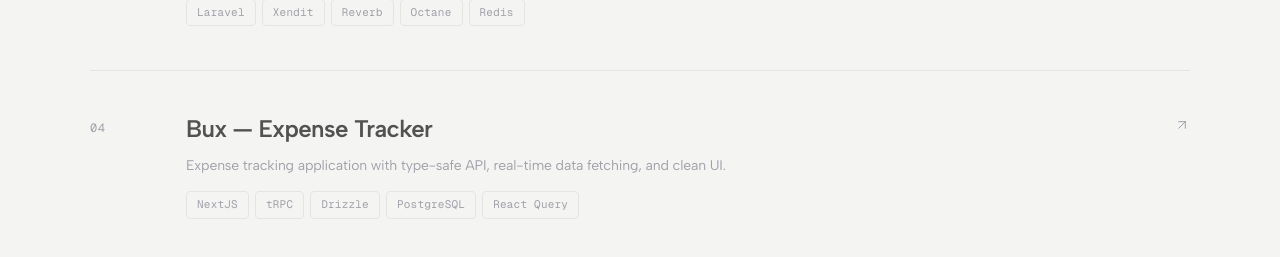
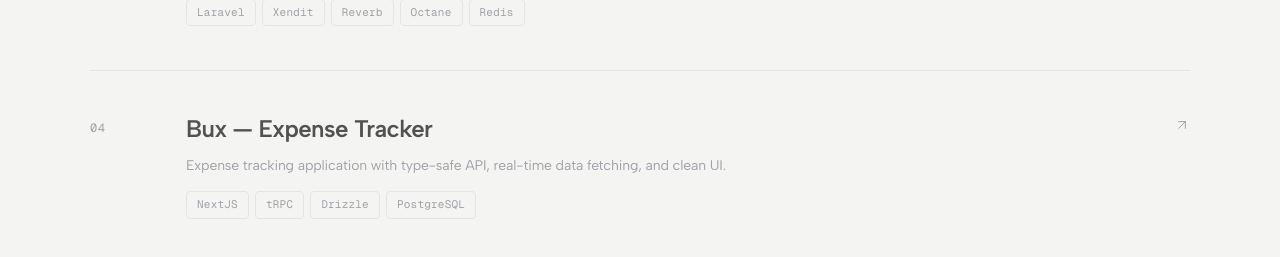
Before and after one commit to ardianilyas/portfolio, a Nuxt app: page / in a window 1280 px wide. Shown: the part 5606-5863 px from the top of the page. Built offline with nearby package versions, Linux system fonts and the light colour scheme.

Commit message:
refactor: extract project data and implement scroll-based intersection observer for reveals

```diff
--- a/app/components/Projects.vue
+++ b/app/components/Projects.vue
@@ -13,8 +13,8 @@
           v-for="(project, i) in projects"
           :key="project.name"
           :name="project.name"
-          :description="project.description"
-          :tags="project.tags"
+          :description="project.shortDescription"
+          :tags="project.tech"
           :github="project.github"
           :slug="project.slug"
           :index="String(i + 1).padStart(2, '0')"
@@ -42,44 +42,7 @@
   { threshold: 0.1 }
 )
 
-interface Project {
-  name: string
-  description: string
-  tags: string[]
-  github: string
-  slug: string
-}
-
-const projects: Project[] = [
-  {
-    name: 'Personal Portfolio',
-    description: 'Portfolio website built with modern web technologies to showcase skills and projects.',
-    tags: ['NuxtJS', 'Vue', 'TailwindCSS'],
-    github: 'https://github.com/ardianilyas/portfolio',
-    slug: 'portfolio',
-  },
-  {
-    name: 'Zavo — Donation Platform',
-    description: 'Full-stack donation platform with real-time updates, payment integration, and type-safe API layer.',
-    tags: ['NextJS', 'tRPC', 'Drizzle', 'PostgreSQL', 'Xendit'],
-    github: 'https://github.com/ardianilyas/zavo',
-    slug: 'zavo',
-  },
-  {
-    name: 'Patungan — Content Monetization',
-    description: 'Content monetization platform with real-time broadcasting, queue-based processing, and payment gateway.',
-    tags: ['Laravel', 'Xendit', 'Reverb', 'Octane', 'Redis'],
-    github: 'https://github.com/ardianilyas/patungan',
-    slug: 'patungan',
-  },
-  {
-    name: 'Bux — Expense Tracker',
-    description: 'Expense tracking application with type-safe API, real-time data fetching, and clean UI.',
-    tags: ['NextJS', 'tRPC', 'Drizzle', 'PostgreSQL', 'React Query'],
-    github: 'https://github.com/ardianilyas/bux',
-    slug: 'bux',
-  },
-]
+import { projects } from '~/data/projects'
 </script>
 
 <style scoped>
--- /dev/null
+++ b/app/data/projects.ts
@@ -0,0 +1,63 @@
+export interface Project {
+  slug: string;
+  name: string;
+  year: string;
+  tech: string[];
+  github: string;
+  live: string | null;
+  shortDescription: string;
+  description: string;
+  heroClass: string;
+  galleryClasses: string[];
+}
+
+export const projects: Project[] = [
+  {
+    slug: 'portfolio',
+    name: 'Personal Portfolio',
+    year: '2026',
+    tech: ['NuxtJS', 'Vue', 'TailwindCSS'],
+    github: 'https://github.com/ardianilyas/portfolio',
+    live: null,
+    shortDescription: 'Portfolio website built with modern web technologies to showcase skills and projects.',
+    description: 'A heavily interactive, motion-rich personal portfolio built to showcase engineering skill and design taste through micro-animations.',
+    heroClass: 'bg-gradient-to-br from-zinc-800 to-black',
+    galleryClasses: ['bg-gradient-to-tr from-zinc-100 to-zinc-300', 'bg-gradient-to-bl from-zinc-200 to-zinc-400', 'bg-gradient-to-br from-zinc-100 to-zinc-200']
+  },
+  {
+    slug: 'zavo',
+    name: 'Zavo — Donation Platform',
+    year: '2025',
+    tech: ['NextJS', 'tRPC', 'Drizzle', 'PostgreSQL', 'Xendit'],
+    github: 'https://github.com/ardianilyas/zavo',
+    live: null,
+    shortDescription: 'Full-stack donation platform with real-time updates, payment integration, and type-safe API layer.',
+    description: 'Full-stack donation platform tailored for creators, featuring real-time stream overlays, payment integration, and a type-safe API layer.',
+    heroClass: 'bg-gradient-to-br from-indigo-900 to-purple-900',
+    galleryClasses: ['bg-gradient-to-tr from-indigo-50 to-purple-100', 'bg-gradient-to-bl from-indigo-100 to-purple-200', 'bg-gradient-to-br from-purple-50 to-indigo-100']
+  },
+  {
+    slug: 'patungan',
+    name: 'Patungan — Content Monetization',
+    year: '2024',
+    tech: ['Laravel', 'Xendit', 'Reverb', 'Octane', 'Redis'],
+    github: 'https://github.com/ardianilyas/patungan',
+    live: null,
+    shortDescription: 'Content monetization platform with real-time broadcasting, queue-based processing, and payment gateway.',
+    description: 'Content monetization platform with real-time broadcasting, queue-based background processing, and a robust payment gateway architecture.',
+    heroClass: 'bg-gradient-to-br from-emerald-900 to-teal-900',
+    galleryClasses: ['bg-gradient-to-tr from-emerald-50 to-teal-100', 'bg-gradient-to-bl from-emerald-100 to-teal-200', 'bg-gradient-to-br from-teal-50 to-emerald-100']
+  },
+  {
+    slug: 'bux',
+    name: 'Bux — Expense Tracker',
+    year: '2025',
+    tech: ['NextJS', 'tRPC', 'Drizzle', 'PostgreSQL'],
+    github: 'https://github.com/ardianilyas/bux',
+    live: null,
+    shortDescription: 'Expense tracking application with type-safe API, real-time data fetching, and clean UI.',
+    description: 'Expense tracking application focused on performance, featuring a fully type-safe API, optimistic UI updates, and clean data visualization.',
+    heroClass: 'bg-gradient-to-br from-blue-900 to-cyan-900',
+    galleryClasses: ['bg-gradient-to-tr from-blue-50 to-cyan-100', 'bg-gradient-to-bl from-blue-100 to-cyan-200', 'bg-gradient-to-br from-cyan-50 to-blue-100']
+  }
+];
--- a/app/pages/projects/[slug].vue
+++ b/app/pages/projects/[slug].vue
@@ -36,7 +36,7 @@
       <div class="flex flex-col gap-12 md:gap-20">
 
         <!-- Metadata -->
-        <div class="flex flex-col md:flex-row gap-10 md:gap-20 border-t border-[var(--color-border)] pt-12 items-start justify-between fade-up fade-up-3">
+        <div class="flex flex-col md:flex-row gap-10 md:gap-20 border-t border-[var(--color-border)] pt-12 items-start justify-between fade-up">
           <div class="flex flex-col md:flex-row gap-10 md:gap-24 flex-1">
             <div class="shrink-0">
               <h4 class="meta-label">Timeline</h4>
@@ -62,7 +62,7 @@
         </div>
 
         <!-- Visual Gallery -->
-        <div class="flex flex-col gap-6 w-full fade-up fade-up-4">
+        <div class="flex flex-col gap-6 w-full fade-up">
           <div class="gallery-img-wrap rounded-[20px] md:rounded-[32px] overflow-hidden aspect-[4/3] md:aspect-[21/9] bg-[var(--color-surface)] border border-[var(--color-border)]">
             <div class="w-full h-full" :class="project.galleryClasses[0]"></div>
           </div>
@@ -77,7 +77,7 @@
         </div>
 
         <!-- Project Pagination -->
-        <div class="flex flex-row justify-between items-center gap-4 mt-8 pt-8 border-t border-[var(--color-border)] w-full fade-up fade-up-5">
+        <div class="flex flex-row justify-between items-center gap-4 mt-8 pt-8 border-t border-[var(--color-border)] w-full fade-up">
           <!-- Previous Button -->
           <NuxtLink
             v-if="prevProject"
@@ -132,60 +132,10 @@
   return y.value > height.value * 0.5
 })
 
+import { projects as db } from '~/data/projects'
+
 const route = useRoute()
 const slug = route.params.slug as string
-
-// Since there is no database, we hardcode the visual project data here
-const db = [
-  {
-    slug: 'portfolio',
-    name: 'Personal Portfolio',
-    role: 'Design & Engineering',
-    year: '2026',
-    tech: ['NuxtJS', 'Vue', 'TailwindCSS'],
-    github: 'https://github.com/ardianilyas/portfolio',
-    live: null,
-    description: 'A heavily interactive, motion-rich personal portfolio built to showcase engineering skill and design taste through micro-animations.',
-    heroClass: 'bg-gradient-to-br from-zinc-800 to-black',
-    galleryClasses: ['bg-gradient-to-tr from-zinc-100 to-zinc-300', 'bg-gradient-to-bl from-zinc-200 to-zinc-400', 'bg-gradient-to-br from-zinc-100 to-zinc-200']
-  },
-  {
-    slug: 'zavo',
-    name: 'Zavo',
-    role: 'Full-Stack Engineer',
-    year: '2025',
-    tech: ['NextJS', 'tRPC', 'Drizzle', 'PostgreSQL', 'Xendit'],
-    github: 'https://github.com/ardianilyas/zavo',
-    live: null,
-    description: 'Full-stack donation platform tailored for creators, featuring real-time stream overlays, payment integration, and a type-safe API layer.',
-    heroClass: 'bg-gradient-to-br from-indigo-900 to-purple-900',
-    galleryClasses: ['bg-gradient-to-tr from-indigo-50 to-purple-100', 'bg-gradient-to-bl from-indigo-100 to-purple-200', 'bg-gradient-to-br from-purple-50 to-indigo-100']
-  },
-  {
-    slug: 'patungan',
-    name: 'Patungan',
-    role: 'Backend Engineer',
-    year: '2024',
-    tech: ['Laravel', 'Xendit', 'Reverb', 'Octane', 'Redis'],
-    github: 'https://github.com/ardianilyas/patungan',
-    live: null,
-    description: 'Content monetization platform with real-time broadcasting, queue-based background processing, and a robust payment gateway architecture.',
-    heroClass: 'bg-gradient-to-br from-emerald-900 to-teal-900',
-    galleryClasses: ['bg-gradient-to-tr from-emerald-50 to-teal-100', 'bg-gradient-to-bl from-emerald-100 to-teal-200', 'bg-gradient-to-br from-teal-50 to-emerald-100']
-  },
-  {
-    slug: 'bux',
-    name: 'Bux',
-    role: 'Frontend Engineer',
-    year: '2025',
-    tech: ['NextJS', 'tRPC', 'Drizzle', 'PostgreSQL'],
-    github: 'https://github.com/ardianilyas/bux',
-    live: null,
-    description: 'Expense tracking application focused on performance, featuring a fully type-safe API, optimistic UI updates, and clean data visualization.',
-    heroClass: 'bg-gradient-to-br from-blue-900 to-cyan-900',
-    galleryClasses: ['bg-gradient-to-tr from-blue-50 to-cyan-100', 'bg-gradient-to-bl from-blue-100 to-cyan-200', 'bg-gradient-to-br from-cyan-50 to-blue-100']
-  }
-]
 
 const currentIndex = db.findIndex(p => p.slug === slug)
 const project = computed(() => currentIndex !== -1 ? db[currentIndex] : null)
@@ -207,11 +157,21 @@
 onMounted(() => {
   window.scrollTo(0, 0)
 
-  // Trigger entry animations
-  setTimeout(() => {
-    const fadeEls = document.querySelectorAll('.fade-up')
-    fadeEls.forEach(el => el.classList.add('is-visible'))
-  }, 100)
+  // Intersection Observer for scroll-based reveal
+  const observer = new IntersectionObserver((entries) => {
+    entries.forEach(entry => {
+      if (entry.isIntersecting) {
+        entry.target.classList.add('is-visible')
+        observer.unobserve(entry.target) // Animate only once
+      }
+    })
+  }, {
+    threshold: 0.1,
+    rootMargin: '0px 0px -50px 0px'
+  })
+
+  const fadeEls = document.querySelectorAll('.fade-up')
+  fadeEls.forEach(el => observer.observe(el))
 })
 </script>
 
```
